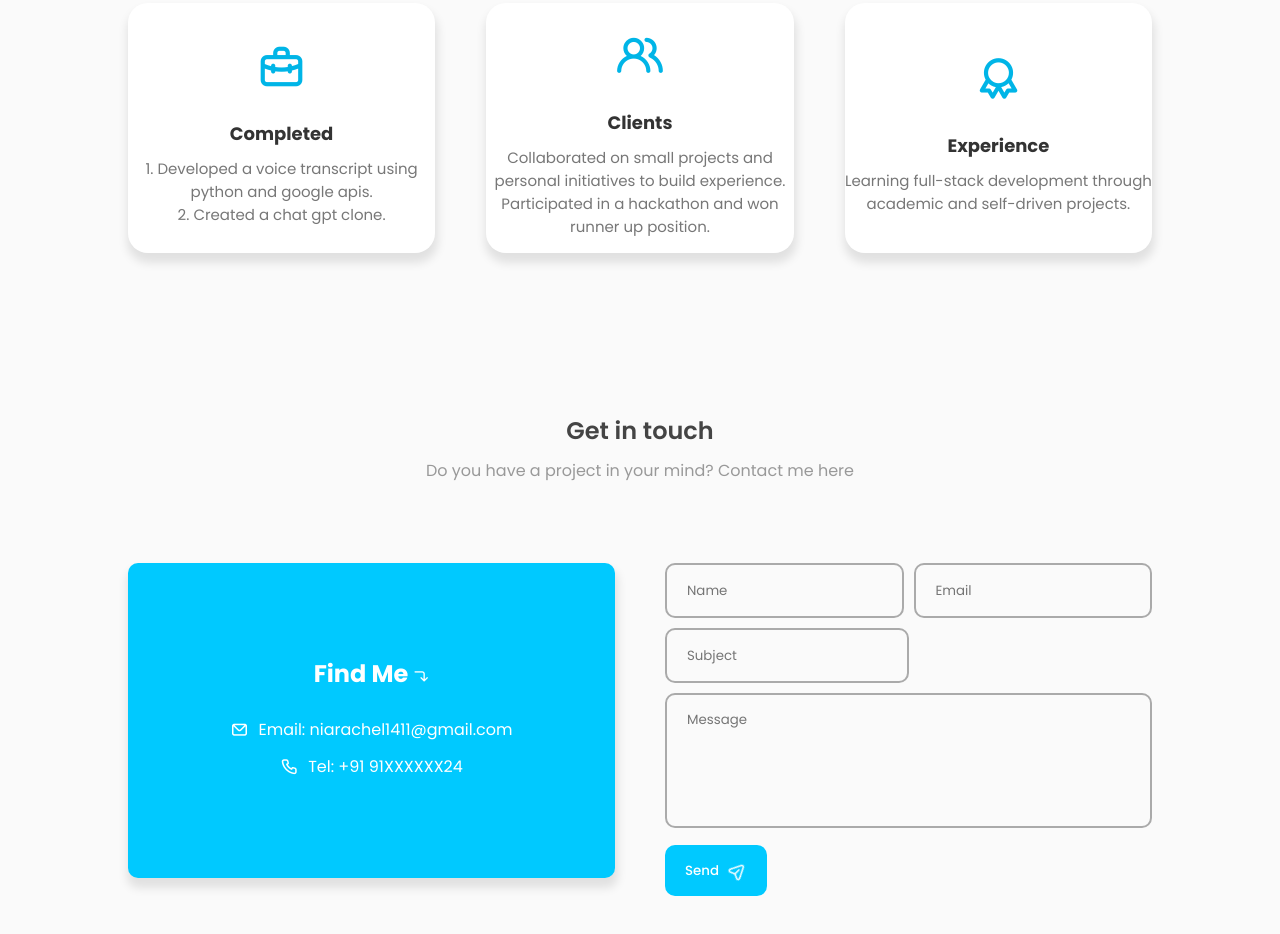
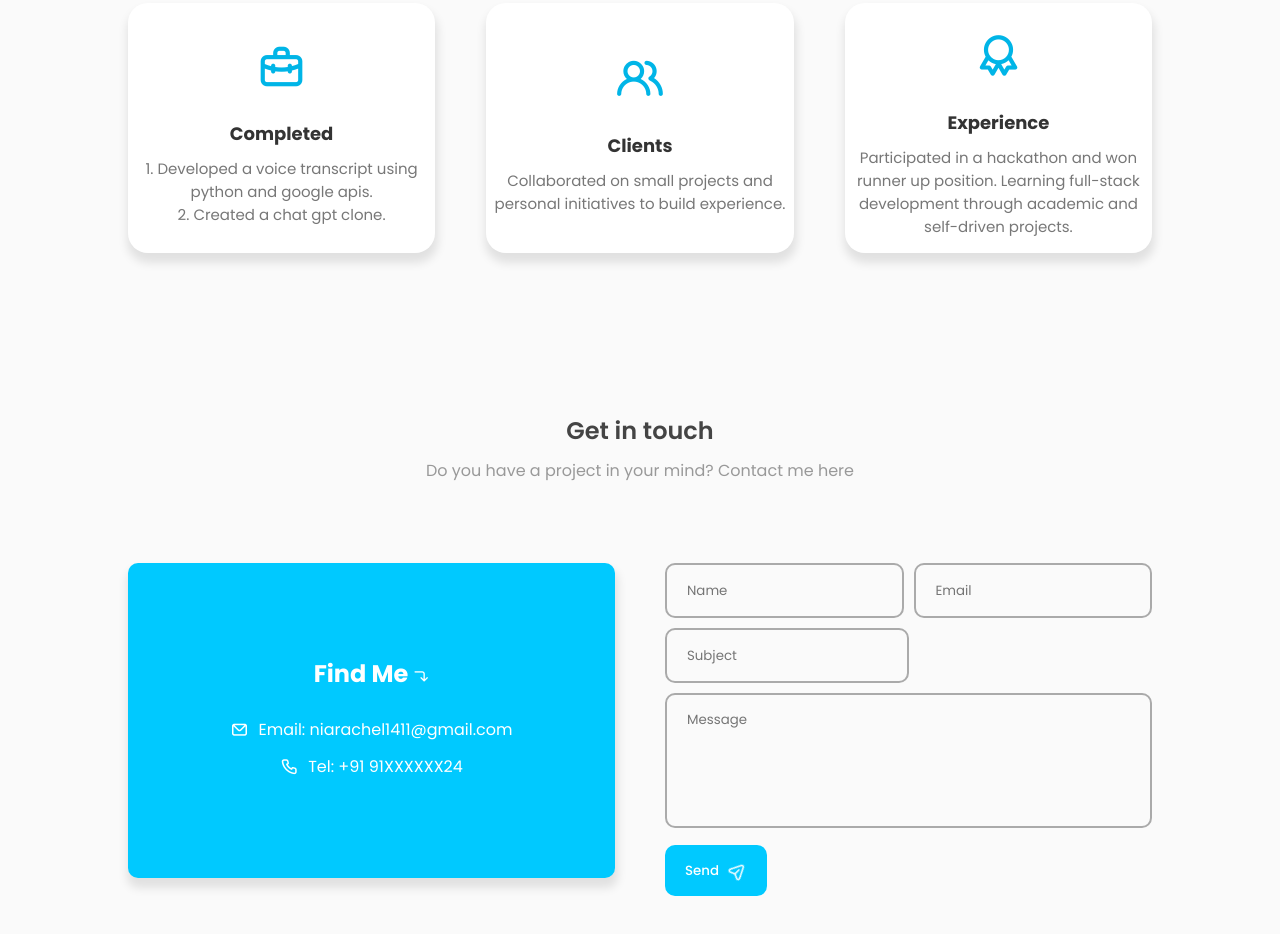
Before and after one commit to Niarachel777/Porfolio, a plain HTML site: page index.html in a window 1280 px wide. Shown: the part 1573-2507 px from the top of the page. Drawn offline with nearby package versions, Linux system fonts and the light colour scheme.

Commit message:
Update index.html

```diff
--- a/index.html
+++ b/index.html
@@ -18,7 +18,7 @@
     <script src="https://cdn.jsdelivr.net/npm/@emailjs/browser@3/dist/email.min.js"></script>
     <script>
         document.addEventListener("DOMContentLoaded", function () {
-            emailjs.init("esBk3PGQif9mcq7Rw"); // Initialized with your Public Key
+            emailjs.init("IOahWr5F06-sfcdTn; // Initialized with your Public Key
         });
 
         function sendEmail() {
@@ -39,7 +39,7 @@
                 message: message
             };
 
-            emailjs.send("service_8voo5lp", "template_w34uwon", params)
+            emailjs.send("service_p9cccu7", "template_oh7nsjj", params)
                 .then(function (response) {
                     alert("Message sent successfully!");
                     document.getElementById("name").value = "";
@@ -204,13 +204,14 @@
             <div class="project-box">
                 <i class="uil uil-users-alt"></i>
                 <h3>Clients</h3>
-                <label>Collaborated on small projects and personal initiatives to build experience.
-                    Participated in a hackathon and won runner up position.</label>
+                <label>Collaborated on small projects and personal initiatives to build experience.</label>
             </div>
             <div class="project-box">
                 <i class="uil uil-award"></i>
                 <h3>Experience</h3>
-                <label>Learning full-stack development through academic and self-driven projects.</label>
+                <label>Participated in a hackathon and won runner up position.
+                    Learning full-stack development through academic and self-driven projects.
+                </label>
             </div>
           </div>
        </section>
```
